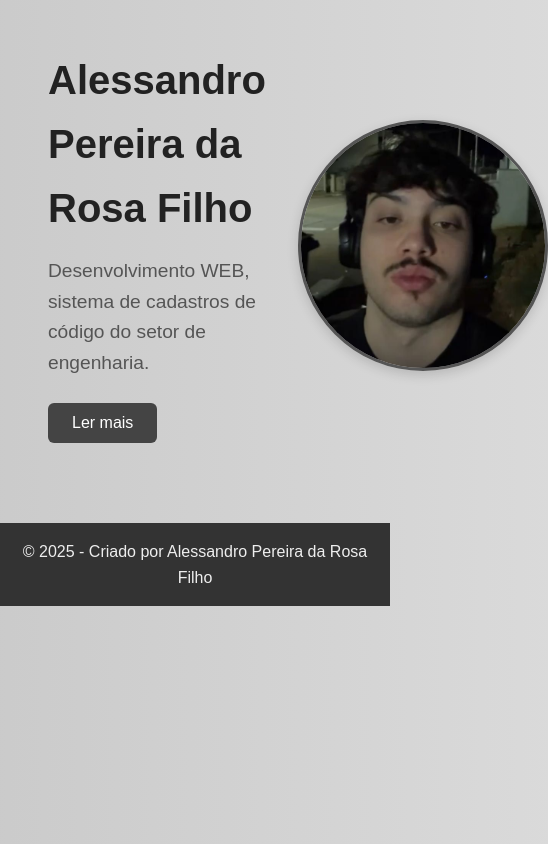
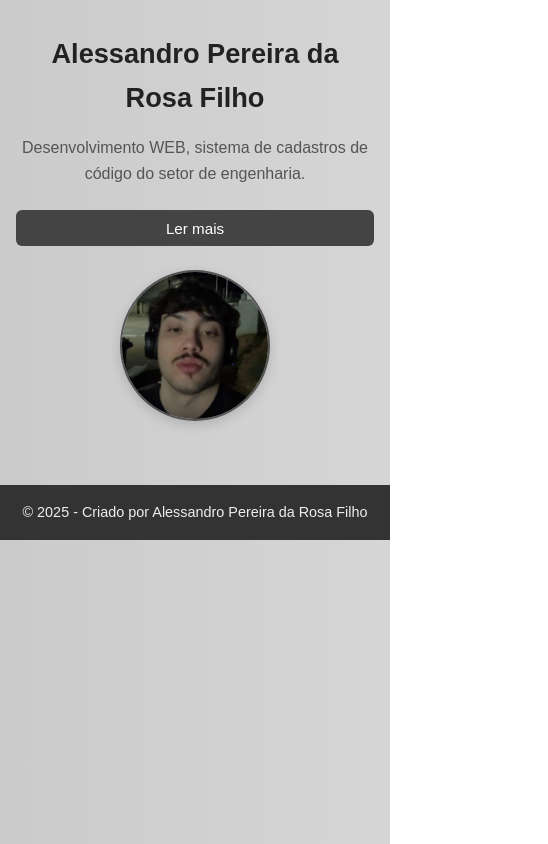
Before and after one commit to alekrszp/sitecurriculo, a plain HTML site: page index.html in a window 390 px wide. Shown: the whole page, 548 px wide, since content can reach past the window. Drawn offline with Linux system fonts and the light colour scheme.

Commit message:
new commit

```diff
--- a/index.html
+++ b/index.html
@@ -52,8 +52,8 @@
 
     <h3>Experiência</h3>
     <ul>
-      <li><strong>Setor de Engenharia – Central de Cadastro de Materiais</strong> (2025 – atual)</li>
-      <li><strong>Frigosul Frigorífico – Suporte de TI</strong> (mar/2024 – 2025)</li>
+      <li><strong>GSI – Central de Cadastro de Materiais</strong> (set/2025 – atual)</li>
+      <li><strong>Frigosul Frigorífico – Suporte de TI</strong> (mar/2024 – set/2025)</li>
     </ul>
 
     <h3>Educação</h3>
--- a/style.css
+++ b/style.css
@@ -5,7 +5,8 @@
   font-family: "Arial", sans-serif;
 }
 
-body {
+body, html {
+  overflow-x: hidden;
   background: linear-gradient(270deg, #e0e0e0, #c0c0c0, #e0e0e0);
   background-size: 600% 600%;
   animation: moveGradient 20s ease infinite;
@@ -14,15 +15,9 @@ body {
 }
 
 @keyframes moveGradient {
-  0% {
-    background-position: 0% 50%;
-  }
-  50% {
-    background-position: 100% 50%;
-  }
-  100% {
-    background-position: 0% 50%;
-  }
+  0% { background-position: 0% 50%; }
+  50% { background-position: 100% 50%; }
+  100% { background-position: 0% 50%; }
 }
 
 header {
@@ -119,4 +114,73 @@ footer {
   text-align: center;
   padding: 1rem;
   margin-top: 2rem;
+  font-size: 1rem;
 }
+
+@media (max-width: 768px) {
+  header {
+    padding: 2rem 1rem;
+  }
+
+  .container {
+    flex-direction: column;
+    align-items: center;
+    gap: 1.5rem;
+  }
+
+  .foto img {
+    max-width: 180px;
+    border-width: 2px;
+  }
+
+  .texto h1 {
+    font-size: 2rem;
+    text-align: center;
+  }
+
+  #descricao {
+    text-align: center;
+  }
+
+  #btn-lermais {
+    width: 100%;
+    text-align: center;
+  }
+
+  section {
+    padding: 1.5rem;
+    margin: 1rem;
+  }
+
+  footer {
+    font-size: 0.9rem;
+    padding: 1rem;
+  }
+}
+
+@media (max-width: 480px) {
+  .texto h1 {
+    font-size: 1.7rem;
+  }
+
+  #descricao {
+    font-size: 1rem;
+  }
+
+  .foto img {
+    max-width: 150px;
+  }
+
+  #btn-lermais {
+    padding: 0.6rem 1rem;
+    font-size: 0.95rem;
+  }
+
+  section h2, section h3 {
+    font-size: 1.2rem;
+  }
+
+  section p, section li {
+    font-size: 0.95rem;
+  }
+}
```
